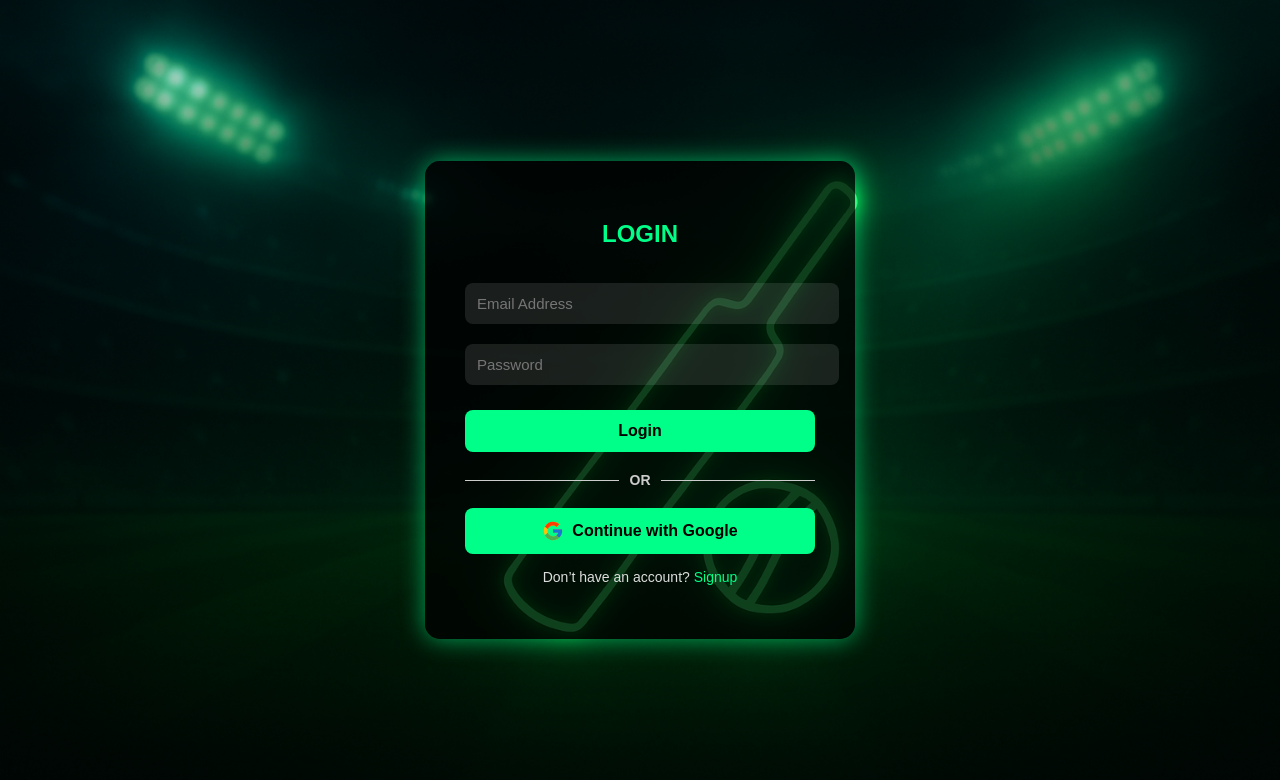
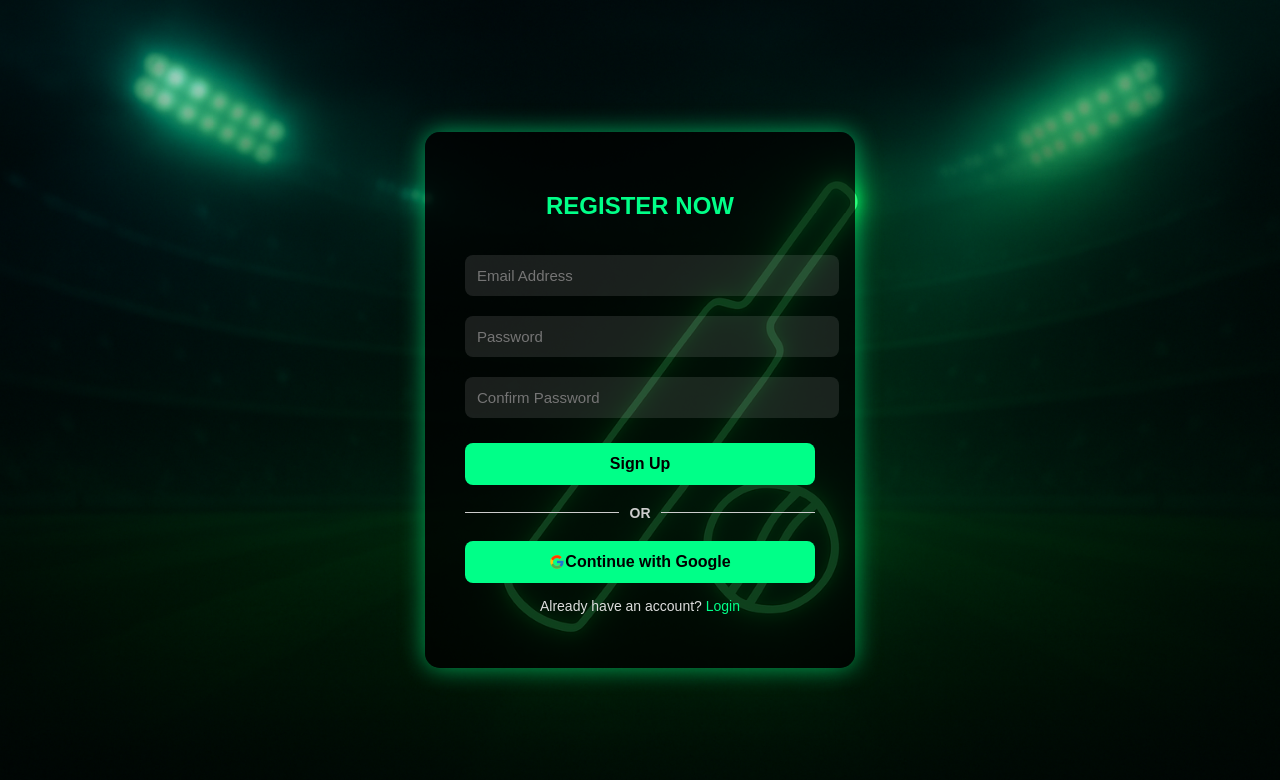
Before and after one commit to codingsfirst786/game1pro_front, a React (Vite) app: page /signup in a window 1280 px wide. Shown: the top 780 px of the page. Built offline with nearby package versions, Linux system fonts and the light colour scheme.

Commit message:
updated register

```diff
--- a/src/Css/Navbar.css
+++ b/src/Css/Navbar.css
@@ -69,7 +69,13 @@
   color: #00ff88;
   cursor: pointer;
 }
-
+.profile-icon {
+  display: block;
+  margin-left: 10px;
+  font-size: 24px;
+  color: #00ff88;
+  cursor: pointer;
+}
 
 @media (max-width: 768px) {
   .navbar-center {
--- a/src/components/Rigester.jsx
+++ b/src/components/Rigester.jsx
@@ -1,17 +1,24 @@
 import React, { useState } from "react";
 import { Link, useNavigate } from "react-router-dom";
 import { FcGoogle } from "react-icons/fc";
+import "../Css/Register.css"
 
-export default function Login() {
+export default function Register() {
   const navigate = useNavigate();
   const [email, setEmail] = useState("");
   const [password, setPassword] = useState("");
+  const [confirmPassword, setConfirmPassword] = useState("");
   const [error, setError] = useState("");
 
   const handleSubmit = async (e) => {
     e.preventDefault();
+    if (password !== confirmPassword) {
+      setError("Passwords do not match");
+      return;
+    }
+
     try {
-      const res = await fetch("http://localhost:3000/getdata", {
+      const res = await fetch("http://localhost:3000/register", {
         method: "POST",
         headers: { "Content-Type": "application/json" },
         body: JSON.stringify({ email, password }),
@@ -19,10 +26,10 @@ export default function Login() {
 
       const data = await res.json();
       if (res.ok) {
-        localStorage.setItem("token", data.token);
+        localStorage.setItem("token", data.auth);
         navigate("/home");
       } else {
-        setError(data.message || "Login failed");
+        setError(data.message || "Registration failed");
       }
     } catch (err) {
       setError("Server error");
@@ -33,7 +40,7 @@ export default function Login() {
   return (
     <div className="register-container">
       <div className="register-form">
-        <h2>Login</h2>
+        <h2>Register Now</h2>
         <form onSubmit={handleSubmit}>
           <input
             type="email"
@@ -49,7 +56,14 @@ export default function Login() {
             onChange={(e) => setPassword(e.target.value)}
             required
           />
-          <button type="submit">Login</button>
+          <input
+            type="password"
+            placeholder="Confirm Password"
+            value={confirmPassword}
+            onChange={(e) => setConfirmPassword(e.target.value)}
+            required
+          />
+          <button type="submit">Sign Up</button>
         </form>
 
         {error && <p style={{ color: "red", textAlign: "center" }}>{error}</p>}
@@ -59,12 +73,12 @@ export default function Login() {
         </div>
 
         <button className="google-btn">
-          <FcGoogle size={22} style={{ marginRight: "8px" }} />
+          <FcGoogle className="google-icon" />
           Continue with Google
         </button>
 
         <p className="login-text">
-          Don’t have an account? <Link to="/signup">Signup</Link>
+          Already have an account? <Link to="/login">Login</Link>
         </p>
       </div>
     </div>
```
